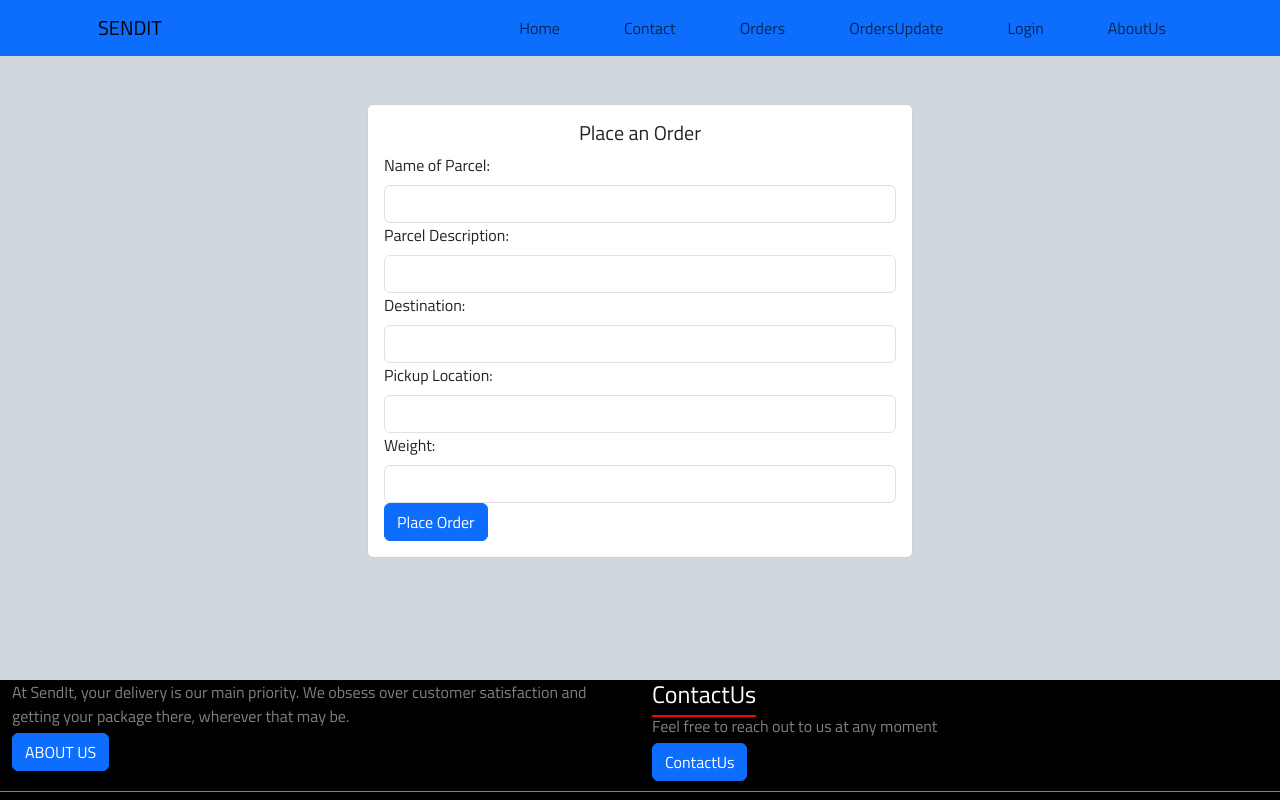
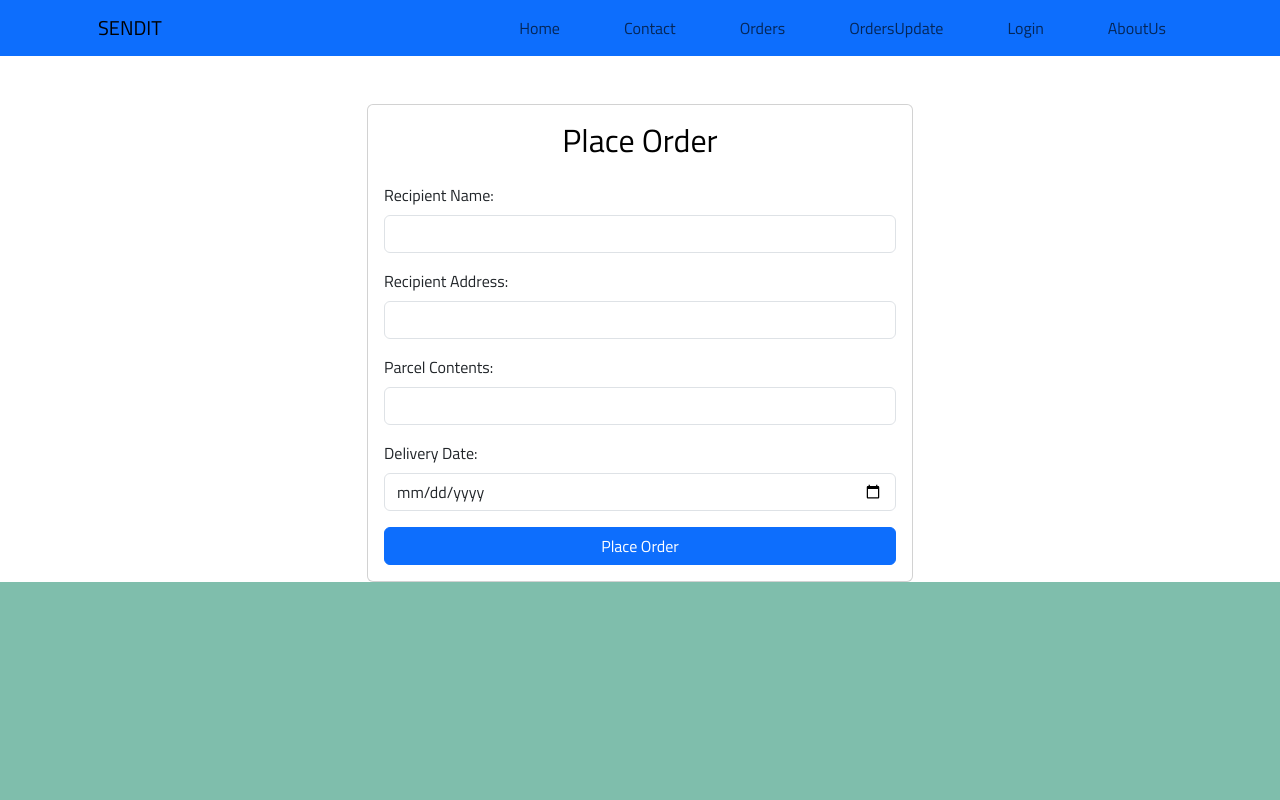
Before and after one commit to BROGRAMMER025/finalsproject, a React (Create React App) app: page /orders in a window 1280 px wide. Built offline with nearby package versions, Linux system fonts and the light colour scheme.

Commit message:
created OrdersUpdate

```diff
--- a/package.json
+++ b/package.json
@@ -6,6 +6,7 @@
     "@testing-library/jest-dom": "^5.17.0",
     "@testing-library/react": "^13.4.0",
     "@testing-library/user-event": "^13.5.0",
+    "axios": "^1.6.8",
     "bootstrap": "^5.3.3",
     "bootstrap-icons": "^1.11.3",
     "notistack": "^3.0.1",
@@ -13,7 +14,7 @@
     "react-bootstrap": "^2.10.1",
     "react-bootstrap-icons": "^1.11.3",
     "react-dom": "^18.2.0",
-    "react-router-dom": "^5.3.4",
+    "react-router-dom": "^6.22.3",
     "react-scripts": "5.0.1",
     "web-vitals": "^2.1.4"
   },
--- a/src/Components/App.js
+++ b/src/Components/App.js
@@ -1,50 +1,29 @@
 import React from 'react';
-
-
+import { BrowserRouter as Router, Route, Routes, useLocation } from 'react-router-dom';
+import 'bootstrap/dist/css/bootstrap.min.css';
+import 'bootstrap-icons/font/bootstrap-icons.css';
 import ContactForm from './ContactForm';
 import NavBar from './NavBar';
-
 import Home from './Home';
 import Login from './Login';
 import Orders from './Orders';
 import OrdersUpdate from './OrdersUpdate';
 import AboutUs from './AboutUs';
 
-
-
-
-import { BrowserRouter as Router, Route, Switch } from 'react-router-dom';
-import 'bootstrap/dist/css/bootstrap.min.css';
-import 'bootstrap-icons/font/bootstrap-icons.css';
-
-
 function App() {
   return (
     <Router>
-
-      <NavBar/>
-      <Switch>
-
-
-        <Route  exact path="/" component={Home} /> {/* Define Home route */}
-
-        <Route path="/contact" component={ContactForm} /> {/* Define Contact route */}
-
-        <Route path="/login" component={Login} />
-        <Route path="/orders" component={Orders}/>
-        <Route path ="/ordersupdate" component={OrdersUpdate}/>
-        <Route path ="/aboutus" component={AboutUs}/>
-
-
-
-      </Switch>
-
-
+      <NavBar />
+      <Routes>
+        <Route path="/" element={<Home />} /> {/* Define Home route */}
+        <Route path="/contact" element={<ContactForm />} /> {/* Define Contact route */}
+        <Route path="/login" element={<Login />} />
+        <Route path="/orders" element={<Orders />} />
+        <Route path="/ordersupdate" element={<OrdersUpdate />} />
+        <Route path="/aboutus" element={<AboutUs />} />
+      </Routes>
     </Router>
   );
 }
 
-
-
-
 export default App;
--- a/src/Components/Orders.js
+++ b/src/Components/Orders.js
@@ -1,196 +1,107 @@
-import React, { useState, useEffect } from 'react';
-import { Container, Row, Col, Form, Button, Card } from 'react-bootstrap';
-import { useSnackbar } from 'notistack';
-import { Link } from 'react-router-dom';
+import React, { useState } from 'react';
+import { useNavigate } from 'react-router-dom';
+import axios from 'axios';
 
-function Orders({ refresh, setRefresh }) {
-  const { enqueueSnackbar } = useSnackbar();
+function ParcelForm() {
+  const [recipientName, setRecipientName] = useState('');
+  const [recipientAddress, setRecipientAddress] = useState('');
+  const [parcelContents, setParcelContents] = useState('');
+  const [deliveryDate, setDeliveryDate] = useState('');
+  const navigate = useNavigate();
 
-  const [orderData, setOrderData] = useState({
-    name: '',
-    description:'',
-    destination_location: '',
-    pickup_location: '',
-    weight: '',
-    price: 0,
-  });
+  const handleSubmit = async (e) => {
+    e.preventDefault();
 
-  const [orderSubmitted, setOrderSubmitted] = useState(false);
-  const [loggedIn, setLoggedIn] = useState(false);
-
-  useEffect(() => {
-    const token = localStorage.getItem('access_token');
-    if (token) {
-      setLoggedIn(true);
-    }
-  }, []);
-
-  const handleChange = (e) => {
-    const newWeight = e.target.value;
-    const calculatedPrice = parseInt(newWeight, 10) * 150;
-
-    setOrderData({
-      ...orderData,
-      [e.target.name]: newWeight,
-      price: calculatedPrice,
-    });
+    const formData = {
+      recipientName,
+      recipientAddress,
+      parcelContents,
+      deliveryDate
     };
 
-  const handleSubmit = (e) => {
-    e.preventDefault();
-
-    fetch('https://sendit-backend-lje2.onrender.com/orders', {
+    try {
+      const response = await fetch('https://sendit-backend-e3x7.onrender.com/auth/parcel', {
         method: 'POST',
         headers: {
           'Content-Type': 'application/json',
+          'Authorization': `Bearer ${localStorage.getItem('token')}`
         },
-      credentials: 'include',
-      body: JSON.stringify(orderData),
-      mode: 'cors',
-    })
-      .then((response) => {
-        if (response.status === 201) {
-          setOrderSubmitted(true);
-          enqueueSnackbar('Order submitted successfully', { variant: 'success' });
-        } else if (response.status === 401) {
-          enqueueSnackbar('Unauthorized access. Please log in.', {
-            variant: 'error',
+        body: JSON.stringify(formData)
       });
-          window.location.href = '/login'; // Redirect to login page
+      if (response.ok) {
+        console.log('Order placed successfully!');
+        alert('Order placed successfully!');
+        navigate('/dashboard'); // Redirect to dashboard after successful order placement
       } else {
-          enqueueSnackbar('Failed to submit order', { variant: 'error' });
+        console.error('Error placing order:', response.statusText);
+        alert('Failed to place order. Please try again.');
       }
-      })
-      .catch((error) => {
-        console.error('Error:', error.message);
-      });
+    } catch (error) {
+      console.error('Error placing order:', error.message);
+      alert('Failed to place order. Please try again.');
+    }
   };
 
   return (
-    <>
-      <style>
-        {`
-          html, body {
-            height: 100%;
-            margin: 0;
-            padding: 0;
-            background-color: #CFD8DC;
-          }
-        `}
-      </style>
-      <Container className="mt-5">
-        <Row className="justify-content-center">
-          <Col md={6}>
-            <Card>
-              <Card.Body>
-                <Card.Title className="text-center">Place an Order</Card.Title>
-                <Form onSubmit={handleSubmit}>
-                  <Form.Group controlId="name">
-                    <Form.Label>Name of Parcel:</Form.Label>
-                    <Form.Control
+    <div className="container mt-5">
+      <div className="row justify-content-center">
+        <div className="col-md-6">
+          <div className="card">
+            <div className="card-body">
+              <h2 className="text-center mb-4">Place Order</h2>
+              <form onSubmit={handleSubmit}>
+                <div className="mb-3">
+                  <label htmlFor="recipientName" className="form-label">Recipient Name:</label>
+                  <input
+                    id="recipientName"
                     type="text"
                     required
-                      name="name"
-                      value={orderData.name}
-                      onChange={handleChange}
+                    className="form-control"
+                    value={recipientName}
+                    onChange={(e) => setRecipientName(e.target.value)}
                   />
-                  </Form.Group>
-
-                  <Form.Group controlId="description">
-                    <Form.Label>Parcel Description:</Form.Label>
-                    <Form.Control
+                </div>
+                <div className="mb-3">
+                  <label htmlFor="recipientAddress" className="form-label">Recipient Address:</label>
+                  <input
+                    id="recipientAddress"
                     type="text"
                     required
-                      name="description"
-                      value={orderData.description}
-                      onChange={handleChange}
+                    className="form-control"
+                    value={recipientAddress}
+                    onChange={(e) => setRecipientAddress(e.target.value)}
                   />
-                  </Form.Group>
-                  <Form.Group controlId="destination_location">
-                    <Form.Label>Destination:</Form.Label>
-                    <Form.Control
+                </div>
+                <div className="mb-3">
+                  <label htmlFor="parcelContents" className="form-label">Parcel Contents:</label>
+                  <input
+                    id="parcelContents"
                     type="text"
                     required
-                      name="destination_location"
-                      value={orderData.destination_location}
-                      onChange={handleChange}
+                    className="form-control"
+                    value={parcelContents}
+                    onChange={(e) => setParcelContents(e.target.value)}
                   />
-                  </Form.Group>
-
-                  <Form.Group controlId="pickup_location">
-                    <Form.Label>Pickup Location:</Form.Label>
-                    <Form.Control
-                      type="text"
+                </div>
+                <div className="mb-3">
+                  <label htmlFor="deliveryDate" className="form-label">Delivery Date:</label>
+                  <input
+                    id="deliveryDate"
+                    type="date"
                     required
-                      name="pickup_location"
-                      value={orderData.pickup_location}
-                      onChange={handleChange}
+                    className="form-control"
+                    value={deliveryDate}
+                    onChange={(e) => setDeliveryDate(e.target.value)}
                   />
-                  </Form.Group>
-                  <Form.Group controlId="weight">
-                    <Form.Label>Weight:</Form.Label>
-                    <Form.Control
-                      type="text"
-                      required
-                      name="weight"
-                      value={orderData.weight}
-                      onChange={handleChange}
-                    />
-                  </Form.Group>
-                  {orderData.weight && (
-                    <p className="text-muted mb-3">
-                      Estimated Price: Ksh {orderData.price}
-                    </p>
-                  )}
-                  <Button variant="primary" type="submit">
-                    Place Order
-                  </Button>
-                </Form>
-                {orderSubmitted && (
-                  <Card className="mt-3">
-                    <Card.Body>
-                      <Card.Title className="text-center">Order Submitted Successfully</Card.Title>
-                    </Card.Body>
-                  </Card>
-                )}
-              </Card.Body>
-            </Card>
-          </Col>
-        </Row>
-
-        {/* Footer */}
-        <footer className="footer" style={{ backgroundColor: '#010101', color: 'white', position: 'fixed', bottom: 0, left: 0, right: 0, height: '120px' }}>
-          <div className="container-fluid">
-            <div className="row">
-
-              <div className="col-md-6">
-                <p style={{ color: 'gray', marginBottom: '5px' }}>
-                  At SendIt, your delivery is our main priority. We obsess over customer satisfaction and getting your package there, wherever that may be.
-                </p>
-                <button className="btn btn-primary" style={{ marginBottom: '5px' }}>ABOUT US</button>
                 </div>
-
-              <div className="col-md-6">
-                <h4 style={{ color: 'white', marginBottom: '5px' }}>
-                  <span style={{ position: 'relative', zIndex: 1, borderBottom: '2px solid #ff0000', paddingBottom: '3px' }}>ContactUs</span>
-                  <span style={{ position: 'relative', zIndex: 0 }}></span>
-                </h4>
-                <p style={{ color: 'gray', marginBottom: '5px' }}>Feel free to reach out to us at any moment</p>
-                <Link to="/contact"> {/* Use Link component to navigate to ContactForm component */}
-                  <button className="btn btn-primary" style={{ marginBottom: '5px' }}>ContactUs</button>
-                </Link>
-              </div>
-
-              {/* Copyright Notice */}
-              <div className="col-12 text-center" style={{ borderTop: '1px solid gray', paddingTop: '5px', marginTop: '5px' }}>
-                <p>© 2024 SendIt. All rights reserved.</p>
+                <button type="submit" className="btn btn-primary w-100">Place Order</button>
+              </form>
             </div>
           </div>
         </div>
-        </footer>
-      </Container>
-    </>
+      </div>
+    </div>
   );
 }
 
-export default Orders;
+export default ParcelForm;
--- a/src/Components/OrdersUpdate.js
+++ b/src/Components/OrdersUpdate.js
@@ -1,30 +1,63 @@
 import React, { useState } from 'react';
 import { Container, Row, Col, Form, Button, Card } from 'react-bootstrap';
+import { useNavigate } from 'react-router-dom';
+import axios from 'axios';
 import { Link } from 'react-router-dom';
 
 function OrdersUpdate() {
-  const [trackingNumber ,setTrackingNumber] = useState('');
+  const [trackingNumber, setTrackingNumber] = useState('');
   const [newDestination, setNewDestination] = useState('');
-
   const [orderId, setOrderId] = useState('');
   const [feedbackMessage, setFeedbackMessage] = useState('');
+  const navigate = useNavigate();
 
-  const handleNewDestinationSubmit = (e) => {
+  const handleNewDestinationSubmit = async (e) => {
     e.preventDefault();
-    // Backend logic to update order with new destination
-    // Here, you can make a fetch request to your backend API
-    // to update the order with the provided packageId, newDestination, and newPickup
-    // You can handle success and failure messages accordingly
+    try {
+      const response = await axios.post(
+        'https://sendit-backend-e3x7.onrender.com/auth/parcel/update',
+        {
+          orderId,
+          newDestination
+        },
+        {
+          headers: {
+            'Content-Type': 'application/json',
+            'Authorization': `Bearer ${localStorage.getItem('token')}`
+          }
+        }
+      );
+      if (response.status === 200) {
         setFeedbackMessage('New destination submitted successfully');
+      }
+    } catch (error) {
+      console.error('Error updating destination:', error.message);
+      alert('Failed to update destination. Please try again.');
+    }
   };
 
-  const handleCancelOrderSubmit = (e) => {
+  const handleCancelOrderSubmit = async (e) => {
     e.preventDefault();
-    // Backend logic to cancel order
-    // Here, you can make a fetch request to your backend API
-    // to cancel the order with the provided orderId
-    // You can handle success and failure messages accordingly
+    try {
+      const response = await axios.post(
+        'https://sendit-backend-e3x7.onrender.com/auth/parcel/cancel',
+        {
+          orderId
+        },
+        {
+          headers: {
+            'Content-Type': 'application/json',
+            'Authorization': `Bearer ${localStorage.getItem('token')}`
+          }
+        }
+      );
+      if (response.status === 200) {
         setFeedbackMessage('Order cancelled successfully');
+      }
+    } catch (error) {
+      console.error('Error cancelling order:', error.message);
+      alert('Failed to cancel order. Please try again.');
+    }
   };
 
   return (
@@ -42,19 +75,18 @@ function OrdersUpdate() {
 
       <Container className="mt-5">
         <Row className="justify-content-center">
-        {/* First Card - Update Destination */}
           <Col md={6}>
             <Card>
               <Card.Body>
                 <Card.Title className="text-center">Update Destination</Card.Title>
                 <Form onSubmit={handleNewDestinationSubmit}>
                   <Form.Group controlId="tracking_number">
-                  <Form.Label>tracking_number:</Form.Label>
+                    <Form.Label>Order ID:</Form.Label>
                     <Form.Control
                       type="text"
                       required
-                    value={trackingNumber}
-                    onChange={(e) => setTrackingNumber(e.target.value)}
+                      value={orderId}
+                      onChange={(e) => setOrderId(e.target.value)}
                     />
                   </Form.Group>
                   <Form.Group controlId="newDestination">
@@ -65,7 +97,6 @@ function OrdersUpdate() {
                       value={newDestination}
                       onChange={(e) => setNewDestination(e.target.value)}
                     />
-
                   </Form.Group>
                   <Button variant="primary" type="submit" className="w-100">
                     Update Destination
@@ -74,19 +105,17 @@ function OrdersUpdate() {
               </Card.Body>
             </Card>
           </Col>
-
-        {/* Second Card - Cancel Order */}
           <Col md={6} className="mt-3 mt-md-0">
             <Card>
               <Card.Body>
                 <Card.Title className="text-center">Cancel Order</Card.Title>
                 <Form onSubmit={handleCancelOrderSubmit}>
                   <Form.Group controlId="orderId">
-                  <Form.Label>tracking_number:</Form.Label>
+                    <Form.Label>Order ID:</Form.Label>
                     <Form.Control
                       type="text"
                       required
-                    value={trackingNumber}
+                      value={orderId}
                       onChange={(e) => setOrderId(e.target.value)}
                     />
                   </Form.Group>
@@ -98,8 +127,6 @@ function OrdersUpdate() {
             </Card>
           </Col>
         </Row>
-
-      {/* Feedback Message */}
         {feedbackMessage && (
           <Row className="mt-3">
             <Col>
@@ -111,44 +138,33 @@ function OrdersUpdate() {
             </Col>
           </Row>
         )}
-
-      {/* Footer */}
         <footer className="footer" style={{ backgroundColor: '#010101', color: 'white', position: 'fixed', bottom: 0, left: 0, right: 0, height: '120px' }}>
           <div className="container-fluid">
             <div className="row">
-
               <div className="col-md-6">
                 <p style={{ color: 'gray', marginBottom: '5px' }}>
                   At SendIt, your delivery is our main priority. We obsess over customer satisfaction and getting your package there, wherever that may be.
                 </p>
                 <button className="btn btn-primary" style={{ marginBottom: '5px' }}>ABOUT US</button>
               </div>
-
               <div className="col-md-6">
                 <h4 style={{ color: 'white', marginBottom: '5px' }}>
                   <span style={{ position: 'relative', zIndex: 1, borderBottom: '2px solid #ff0000', paddingBottom: '3px' }}>ContactUs</span>
                   <span style={{ position: 'relative', zIndex: 0 }}></span>
                 </h4>
                 <p style={{ color: 'gray', marginBottom: '5px' }}>Feel free to reach out to us at any moment</p>
-        <Link to="/contact"> {/* Use Link component to navigate to ContactForm component */}
+                <Link to="/contact">
                   <button className="btn btn-primary" style={{ marginBottom: '5px' }}>ContactUs</button>
                 </Link>
               </div>
-
-      {/* Copyright Notice */}
               <div className="col-12 text-center" style={{ borderTop: '1px solid gray', paddingTop: '5px', marginTop: '5px' }}>
                 <p>© 2024 SendIt. All rights reserved.</p>
               </div>
             </div>
           </div>
         </footer>
-
-
-
-
       </Container>
     </>
-
   );
 }
 
```
Also changed, not shown: 1 other file (tests, documents, lock files or other folders). Lines whose indentation alone changed are shown as unchanged.
